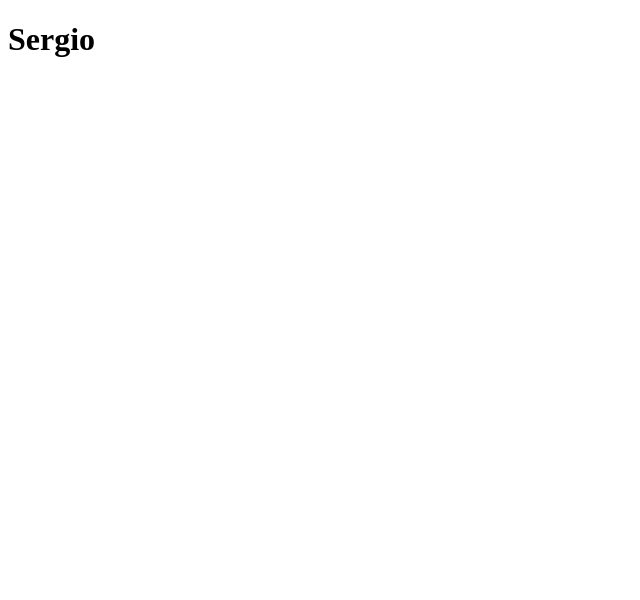
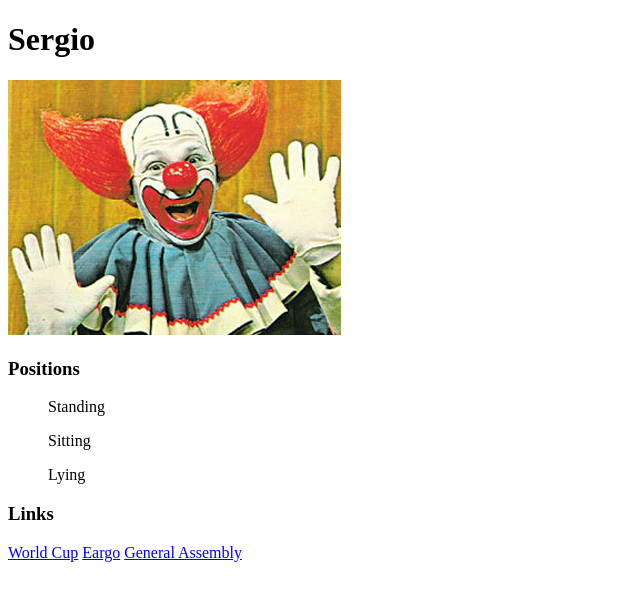
Before and after one commit to srgsouza/w01d02-homework, a plain HTML site: page resume_page/index.html in a window 1280 px wide. Shown: the whole page, without its empty margins (0-640 px from the left). Drawn offline with Linux system fonts and the light colour scheme.

Commit message:
Commit 6 - Added initial content for resume site

```diff
--- a/resume_page/index.html
+++ b/resume_page/index.html
@@ -6,5 +6,14 @@
 </head>
 <body>
   <h1>Sergio</h1>
+  <img src="bozo.jpg" alt="">
+  <h3>Positions</h3>
+  <ul>Standing</ul>
+  <ul>Sitting</ul>
+  <ul>Lying</ul>
+  <h3>Links</h3>
+  <a href="https://twitter.com/fifaworldcup_pt">World Cup</a>
+  <a href="https://twitter.com/eargo">Eargo</a>
+  <a href="https://twitter.com/GA">General Assembly</a>
 </body>
 </html>
```
Also changed, not shown: resume_page/bozo.jpg (added).
